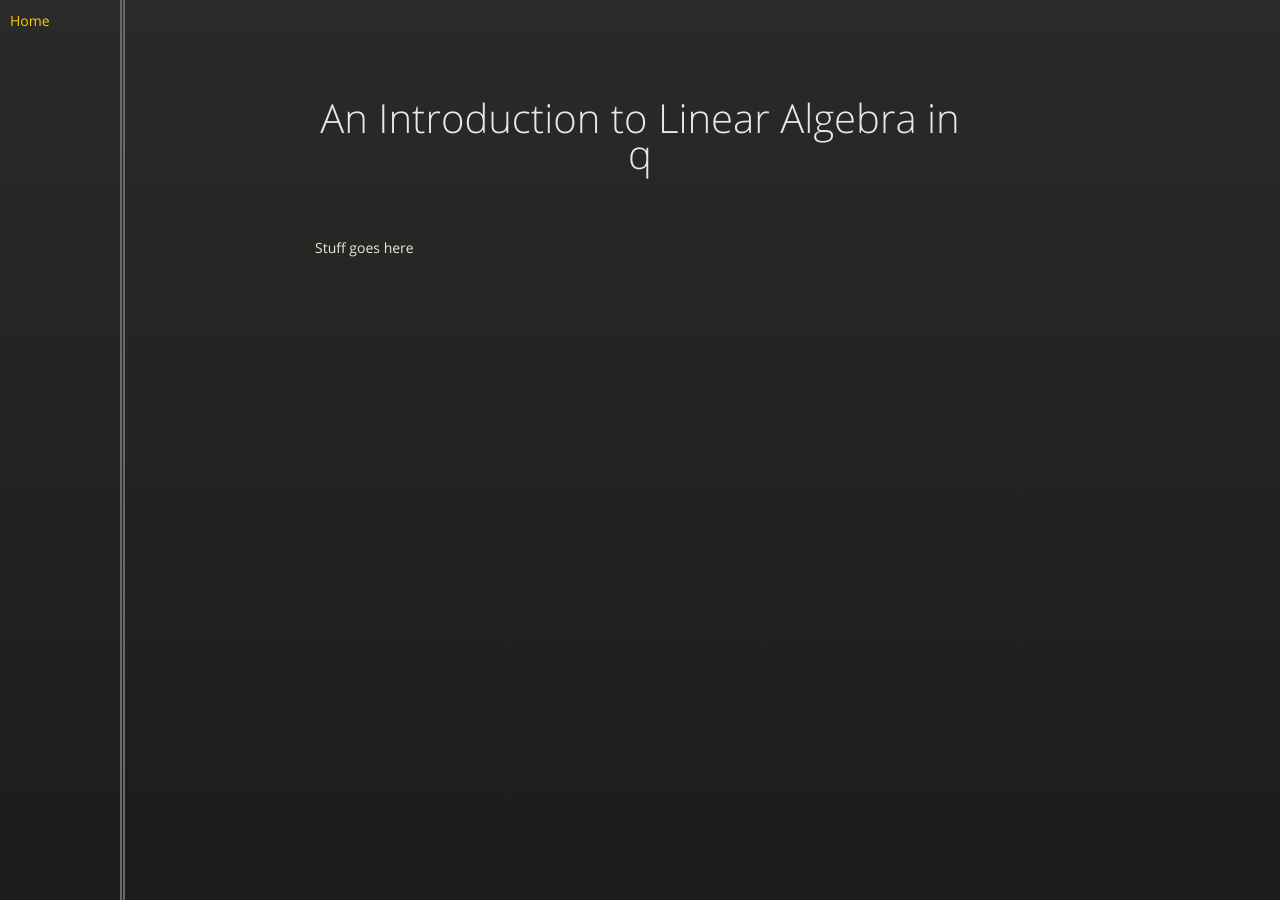
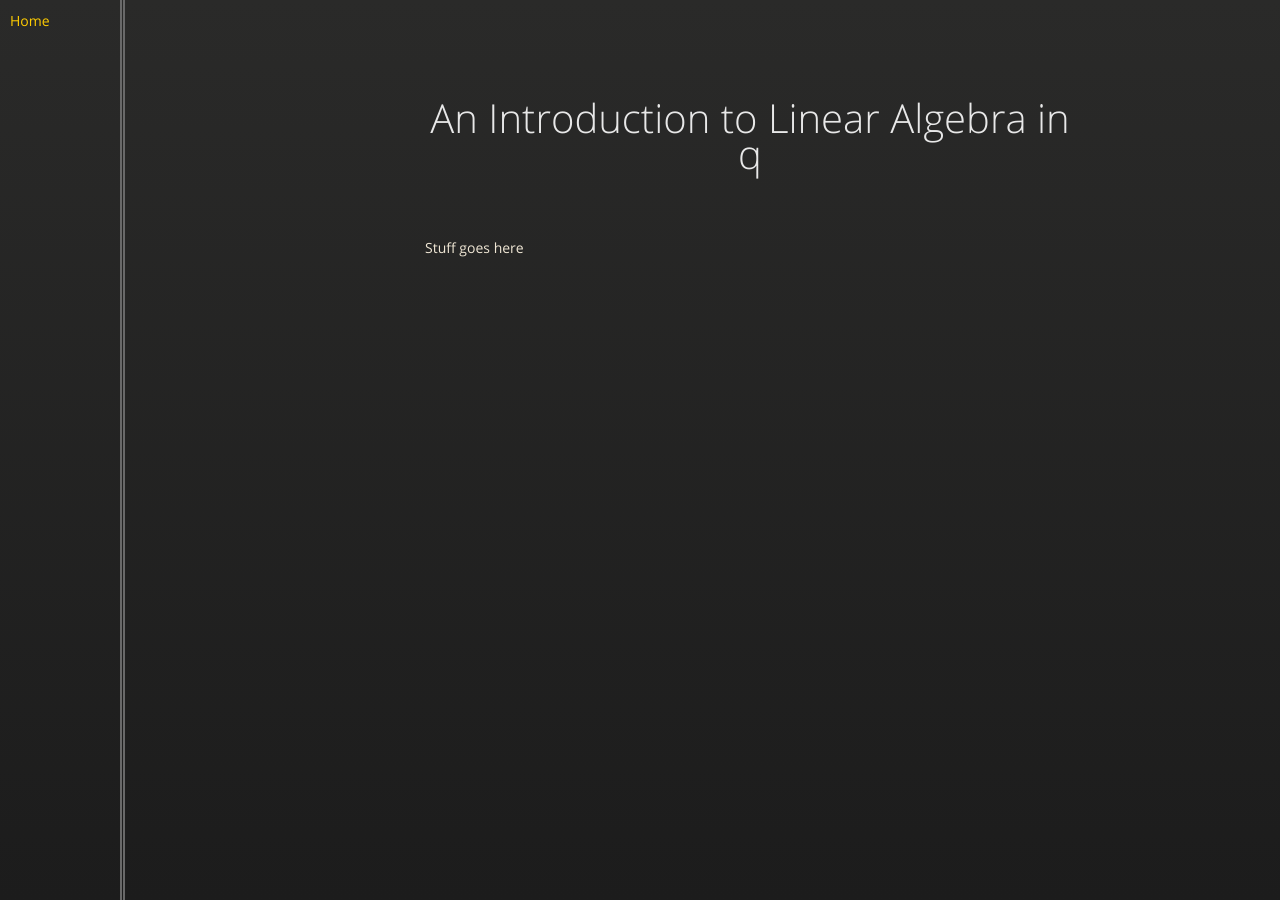
Before and after one commit to jpneill/jpneill.github.io, a Jekyll site: the page posts/Lin_Alg_q.html, which Jekyll copies as it is, in a window 1280 px wide. Built offline with Jekyll 4.4.1, drawn with Linux system fonts in a browser that asks for light colours; nearby versions of some CDN libraries.

Commit message:
Place wrapper to right of nav pane

```diff
--- a/posts/Lin_Alg_q.html
+++ b/posts/Lin_Alg_q.html
@@ -1,5 +1,10 @@
 <!doctype html>
 <html>
+  <style>
+    .wrapper{
+      left:110px;
+    }
+  </style>
   <head>
     <meta charset="utf-8">
     <meta http-equiv="X-UA-Compatible" content="chrome=1">
```
